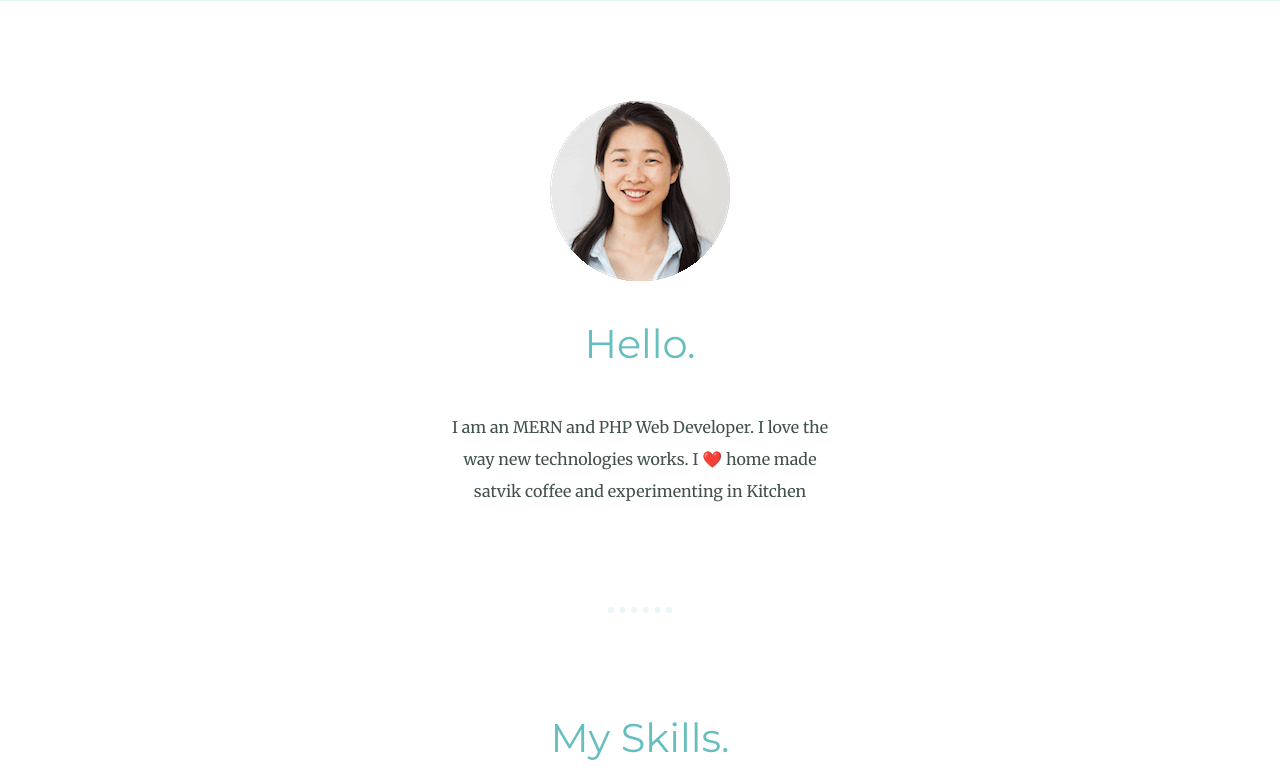
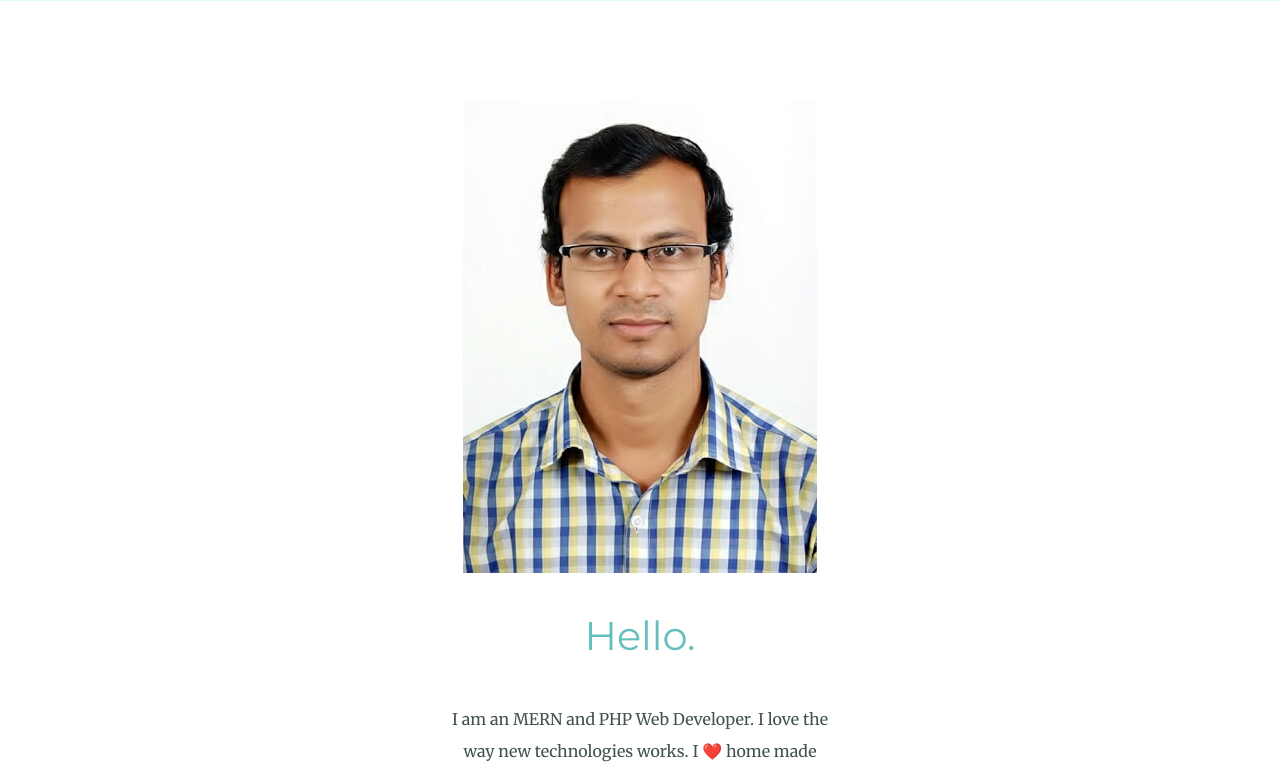
Before and after one commit to dhirajtekade/details, a plain HTML site: page index.html in a window 1280 px wide. Shown: the part 767-1540 px from the top of the page. Drawn offline with Linux system fonts and the light colour scheme.

Commit message:
image updated

```diff
--- a/index.html
+++ b/index.html
@@ -22,7 +22,7 @@
 
   <div class="middle-container">
     <div class="profile">
-      <img src="images/angela.png" alt="angela-profile-img">
+      <img src="images/dhiraj-passport.jpg" alt="dhiraj-profile-img">
       <h2>Hello.</h2>
       <p class="intro">I am an MERN and PHP Web Developer. I love the way new technologies works. I ❤️ home made satvik coffee and experimenting in Kitchen</p>
     </div>
```
Also changed, not shown: images/dhiraj-passport.jpg (added).
